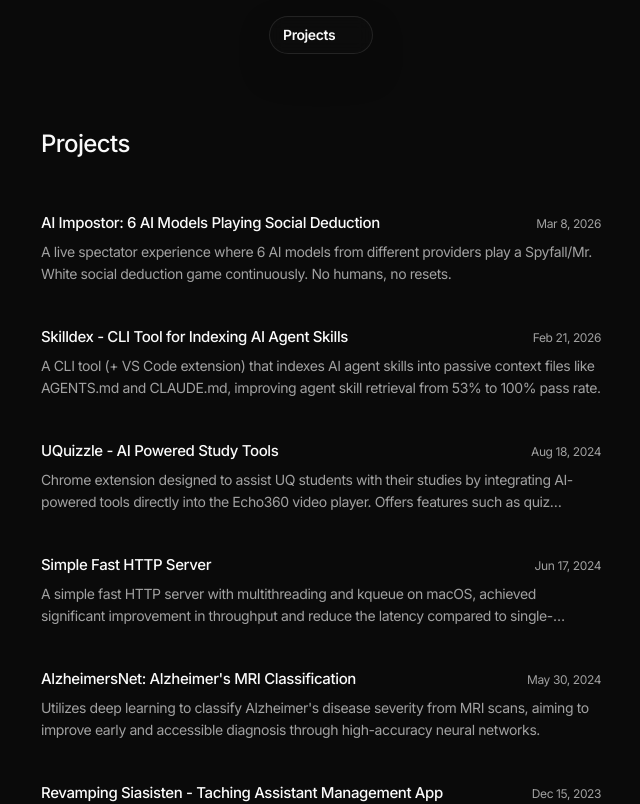
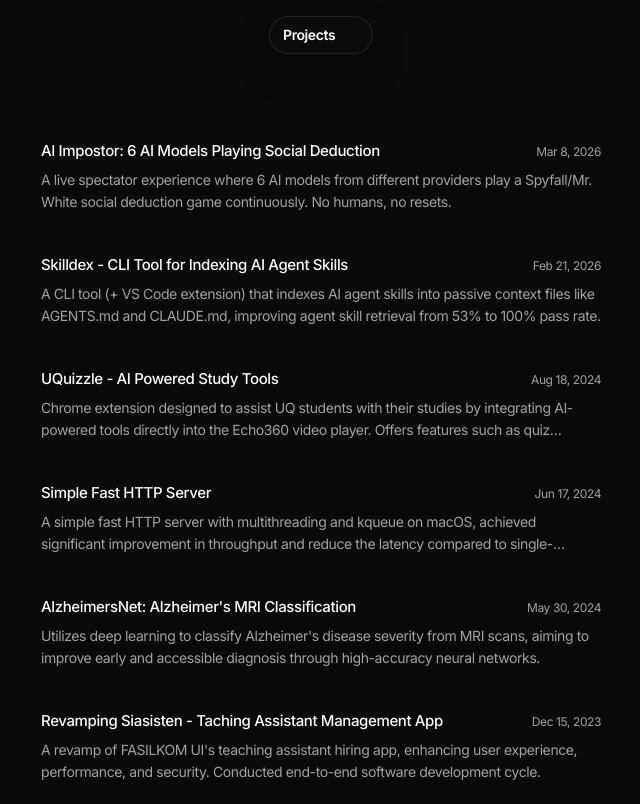
Before and after one commit to nafisazizir/nafisazizir.com, a Next.js app: page /projects in a window 1280 px wide. Shown: the top 804 px of the page, without its empty margins (319-959 px from the left). Built offline with nearby package versions, Linux system fonts and the light colour scheme; some icons are missing.

Commit message:
feat: remove heading

```diff
--- a/app/projects/page.tsx
+++ b/app/projects/page.tsx
@@ -17,5 +17,5 @@ export default function ProjectsPage() {
     tags: p.frontmatter.tags,
   }))
 
-  return <PostList items={items} basePath="/projects" heading="Projects" />
+  return <PostList items={items} basePath="/projects" />
 }
--- a/components/article/post-list.tsx
+++ b/components/article/post-list.tsx
@@ -18,30 +18,16 @@ const EASE_OUT = [0.22, 1, 0.36, 1] as const
 export function PostList({
   items,
   basePath,
-  heading,
 }: {
   items: PostListItem[]
   basePath: string
-  heading: string
 }) {
   const reduced = useReducedMotion() ?? false
 
   return (
     <div className="relative min-h-screen overflow-x-clip">
       <div className="mx-auto w-full max-w-160 px-6 pt-28 pb-24 sm:pt-32">
-        <motion.header
-          initial={reduced ? false : { opacity: 0, y: 12 }}
-          animate={{ opacity: 1, y: 0 }}
-          transition={
-            reduced ? { duration: 0 } : { duration: 0.3, ease: EASE_OUT }
-          }
-        >
-          <h1 className="px-4 text-2xl font-[450] tracking-tight text-foreground">
-            {heading}
-          </h1>
-        </motion.header>
-
-        <ul className="mt-10 flex flex-col gap-4">
+        <ul className="flex flex-col gap-4">
           {items.map((item, i) => (
             <motion.li
               key={item.slug}
```
